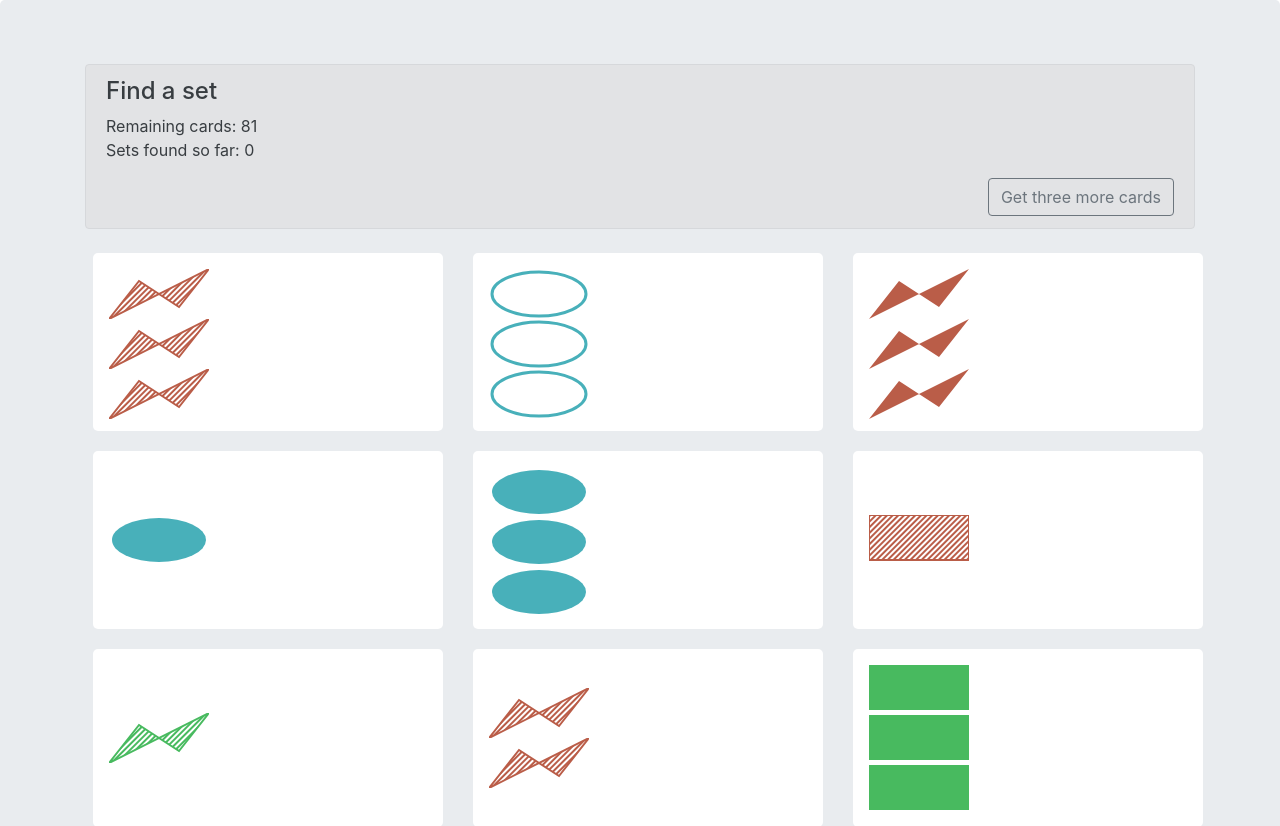
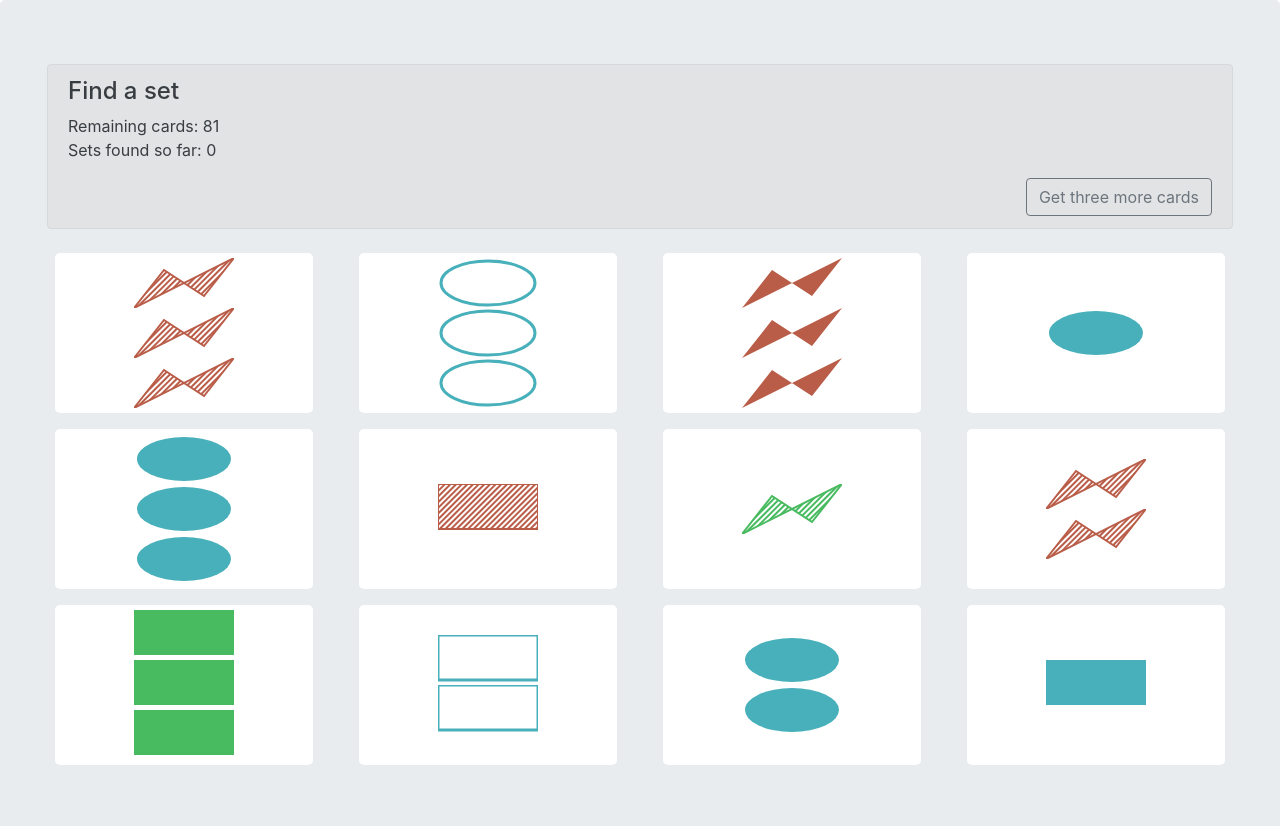
Before and after one commit to Jana-Z/threeOfAKind, a React (Create React App) app: page / in a window 1280 px wide. Shown: the top 826 px of the page. Built offline with nearby package versions, Linux system fonts and the light colour scheme.

Commit message:
Centered Symbols

```diff
--- a/src/App.js
+++ b/src/App.js
@@ -241,14 +241,13 @@ class App extends React.Component{
 
   render() {
     let colStyle = {
-      height: 'auto',
+      alignItems: 'center',
+
     }
-    let rows = [...Array(this.state.curr_deck.length/3).keys()];
-    console.log(rows);
     return (
       <div>
         <Jumbotron>
-          <Container>
+          <Container fluid>
             <Alert variant={this.state.heading.status}>
               <Alert.Heading>{this.state.heading.message}</Alert.Heading>
               <p>Remaining cards: {this.state.pile.length} <br />
@@ -260,15 +259,13 @@ class App extends React.Component{
                 </div>
             </Alert>
 
-              {rows.map(r =>
-                <Row key={r}>
-                  {this.state.curr_deck.slice(r, r+3).map((card, idx) =>
-                      <Col lg={true} style={colStyle} key={idx+r*3}>
-                        {this.renderCard(idx+r*3)}
+              <Row xs={2} md={3} lg={4}>
+                {this.state.curr_deck.map((card, idx) =>
+                    <Col style={colStyle} key={idx}>
+                      {this.renderCard(idx)}
                     </Col>
                 )}
               </Row>
-              )}
 
             </Container>
           </Jumbotron>
--- a/src/Playingcard.js
+++ b/src/Playingcard.js
@@ -1,6 +1,7 @@
 import React from 'react';
 import Row from 'react-bootstrap/Row';
-import Col from 'react-bootstrap/Col'
+import Col from 'react-bootstrap/Col';
+// import Container from 'react-bootstrap/Container';
 
 // const FEATURES = {
 //     //              blue        red        green
@@ -94,35 +95,35 @@ class PlayingCard extends React.Component{
         // Styling
         let background = this.props.inFocus ? "#c9d3f2" : "white";
         let main_style = {
-            padding: '1em',
             backgroundColor: background,
-            height: '90%',
-            width: '100%',
-            margin: '0.5em',
+            margin: '0.5em',    // needs to be fixed for mobile
             cursor: 'pointer',
+            borderRadius: '5px',
+            height: '10em',
+            justifyContent: 'center',
+            alignItems: 'center',
             display: 'flex',
-            justifyContent: 'center',
-            borderRadius: '5px',
+            flexDirection: 'column',
         }
         let shapes = []
         for(let i=0; i<this.props.amount; i++){
             shapes.push([this.props.color, this.props.filling, this.props.shape])
         }
         return (
-            <div style={main_style}
+            <div
+                style={main_style}
                 onClick={this.props.onClick}
                 onMouseEnter={this.props.onMouseEnter}
                 onMouseLeave={this.props.onMouseLeave}>
-                <Col style={{margin: 'auto'}}>
 
-                    {shapes.map((s, i) => {
-                        return (
-                        <Row key={i}>
+                {shapes.map((s, i) => {
+                    return (
+                        <div key={i}>
                             {this.drawOne(...s)}
-                        </Row> )
-                    })}
+                        </div>
+                    )
+                })}
 
-                </Col>
             </div>
         )
     }
```
Also changed, not shown: 1 other file (tests, documents, lock files or other folders). Lines whose indentation alone changed are shown as unchanged.
